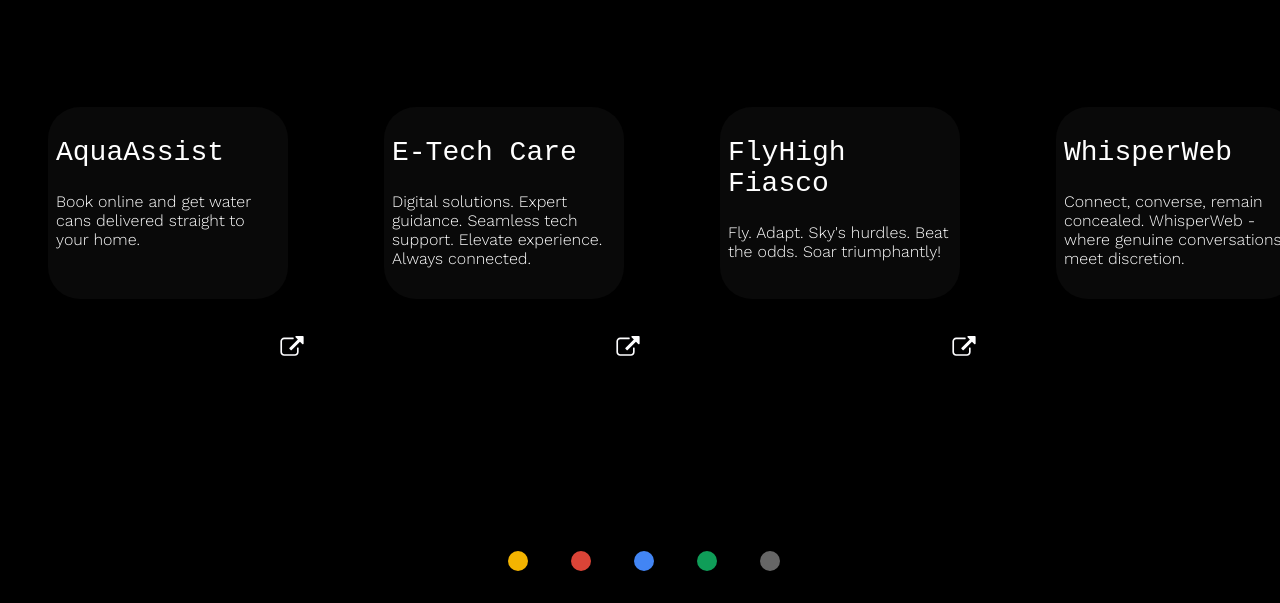
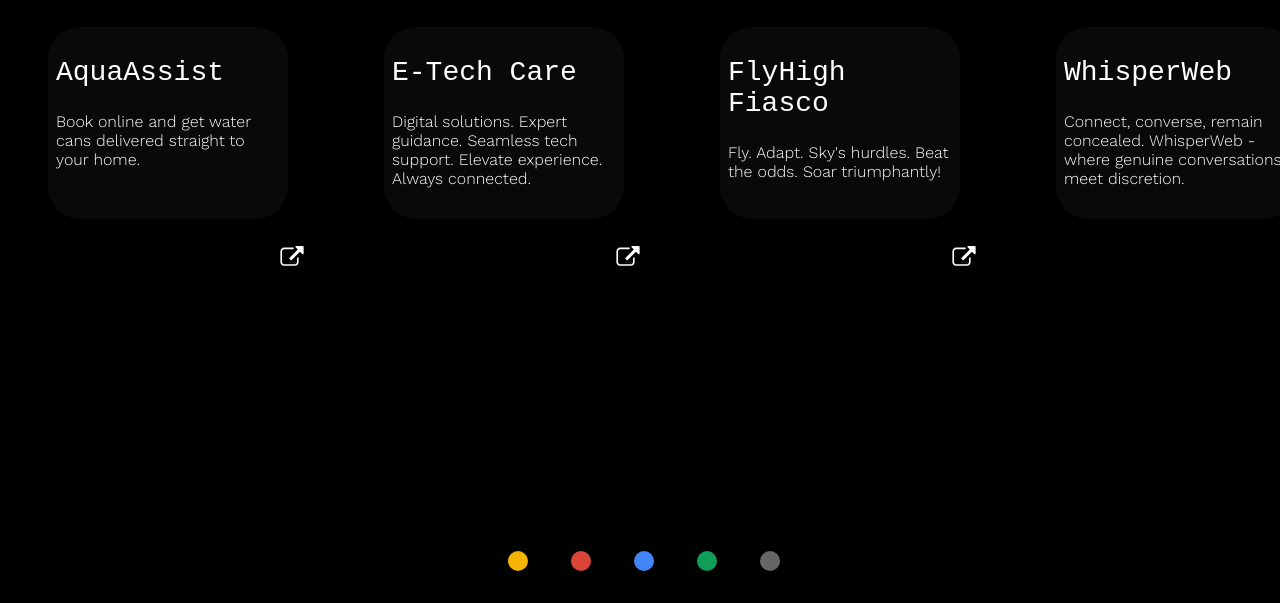
Before and after one commit to barathbalasubramanian/material_ui, a React (Create React App) app: page /projects in a window 1280 px wide. Shown: the part 197-800 px from the top of the page. Built offline with nearby package versions, Linux system fonts and the light colour scheme.

Commit message:
Keyboard width adjustment!!!

```diff
--- a/src/components/hero.js
+++ b/src/components/hero.js
@@ -69,7 +69,6 @@ function Hero({ onCompletion }) {
 
         for (let i = 0; i < name.length; i++) {
             setTimeout(() => {
-                console.log(name[i])
                 if (name[i] === " ") {  }
                 else {
                     let letter = document.getElementById(`Key${name[i].toUpperCase()}`);
--- a/src/css/hero.module.css
+++ b/src/css/hero.module.css
@@ -1,6 +1,5 @@
 .herokeyboard {
   position: absolute;
-    width: 36em;
   top: 50%;
   left: 50%;
   transform: translate(-50%, -50%);
@@ -17,12 +16,12 @@
 }
 .keys {
   width: 3em;
-    height:3em;
+  height: 3em;
   display: flex;
   justify-content: center;
   align-items: center;
   color: var(--text);
-    box-shadow: 0rem 0 .75rem var(--keyshadow);
+  box-shadow: 0rem 0 0.75rem var(--keyshadow);
   transition: transform 1s, background-color 0.2s ease-in-out;
 }
 .ctrl {
@@ -34,7 +33,7 @@
 
 .clicked {
   transform: scale(1.1);
-    background-color: rgba(95, 158, 160 , .70);
+  background-color: rgba(245, 222, 179, 0.5);
 }
 
 .name {
@@ -44,7 +43,7 @@
   transform: translate(-50%);
   color: var(--text);
   backdrop-filter: blur(15px);
-    transition: all .3s ease-in;
+  transition: all 0.3s ease-in;
 }
 
 .name_after {
@@ -60,6 +59,7 @@
 .deg {
   padding-left: 1px;
   font-size: 18px;
+  padding-left: 0.2em;
 }
 
 .small_ab {
@@ -71,17 +71,17 @@
 }
 
 @keyframes scaling {
-    0%{
+  0% {
     scale: 0;
     opacity: 0;
   }
   25% {
-        scale: .5;
-        opacity: .5;
+    scale: 0.5;
+    opacity: 0.5;
   }
   75% {
     scale: 1;
-        opacity: .75;
+    opacity: 0.75;
   }
 }
 
@@ -95,9 +95,8 @@
   position: absolute;
   top: -100px;
   right: 200em;
-    transition: all .3s ease-in;
+  transition: all 1s;
   visibility: hidden;
-
 }
 .intro {
   display: none;
@@ -121,34 +120,34 @@
   .name {
     transform: translate(-50%);
   }
+  .deg {
+    padding: 0.1em;
+  }
   .small_ab {
     display: none;
   }
-    .keys{
+  .keys {
     width: 2em;
     height: 2em;
   }
   .keyboard {
     width: 25em;
   }
-      .ctrl{
+  .ctrl {
     width: 3.2em;
   }
   .enter {
     width: 4em;
   }
-      /* .photo:hover ~ .intro {
+  img:hover {
     cursor: pointer;
     transform: rotateY(50deg);
-      } */
-      .intro:hover {
-        cursor: pointer;
-        transform: scale(1.05);
-        transition: all .2s ease-in;
+    transition: all 1s ease-in-out;
   }
-      .animate  {
+  .animate {
     top: 30%;
     left: 25%;
+    animation: none;
     transform-style: preserve-3d;
   }
   .intro {
@@ -160,9 +159,14 @@
     left: -3%;
     width: 15em;
     height: 4em;
-        color: var(--text);
+    color: white;
     transform: translateZ(60px);
     padding: 1em 2em;
     font-size: 17px;
   }
+  .intro:hover {
+    cursor: pointer;
+    transform: scale(1.15);
+    transition: all 0.2s ease-in;
   }
+}
--- a/src/index.css
+++ b/src/index.css
@@ -1,7 +1,7 @@
 @import url("https://fonts.googleapis.com/css2?family=Open+Sans&display=swap");
 @import url("https://fonts.googleapis.com/css2?family=Poppins:ital,wght@0,300;1,200&family=Work+Sans:wght@300&display=swap");
 
-*:not(.projectDetail){
+*:not(.projectDetail) {
   margin: 0;
   padding: 0;
   box-sizing: border-box;
@@ -11,7 +11,8 @@
   display: none;
 }
 
-body, html {
+body,
+html {
   margin: 0;
   padding: 0;
   max-height: 100vh;
@@ -25,9 +26,9 @@ body, html {
   --lgbg: rgb(56, 56, 56);
   --icon: rgba(255, 255, 255, 0.7);
   --select: rgba(255, 255, 255, 0.7);
-  --project-bg: 0,0,0;
+  --project-bg: 0, 0, 0;
   --keyboard: #9c9c9c66;
-  --keyshadow: rgba(255, 255, 255, .70);
+  --keyshadow: rgba(255, 255, 255, 0.7);
 }
 
 .right a {
@@ -90,7 +91,6 @@ body {
   display: flex;
   align-items: center;
   justify-content: center;
-
 }
 
 .right {
@@ -190,7 +190,8 @@ body {
   max-height: 150px;
   max-width: 650px;
 }
-.modal input , .modal textarea{
+.modal input,
+.modal textarea {
   background: rgb(126 110 110 / 15%);
   width: 100%;
   padding: 8px;
@@ -231,12 +232,12 @@ body {
   display: flex;
   justify-content: center;
   align-items: center;
-  background-color: rgba(var(--project-bg),0.7);
+  background-color: rgba(var(--project-bg), 0.7);
   color: white;
   border-radius: 20px;
   transform-style: preserve-3d;
 
-  height: 20em;
+  padding: 20% 0;
   width: 17em;
 
   box-shadow: 0 0 1rem rgba(0, 0, 0, 1);
@@ -283,15 +284,15 @@ body {
   font-family: "Work Sans", sans-serif;
 }
 
-.projectDetail{
+.projectDetail {
   display: flex;
   align-items: center;
   flex-direction: row;
   gap: 4em;
-    width: 100%;
-    height: 100vh;
+  width: auto;
+  height: 80vh;
   overflow-x: scroll !important;
-    margin: 0 2em;
+  padding: 0 2em;
 }
 
 @media only screen and (max-width: 700px) {
```
Lines whose indentation alone changed are shown as unchanged.
